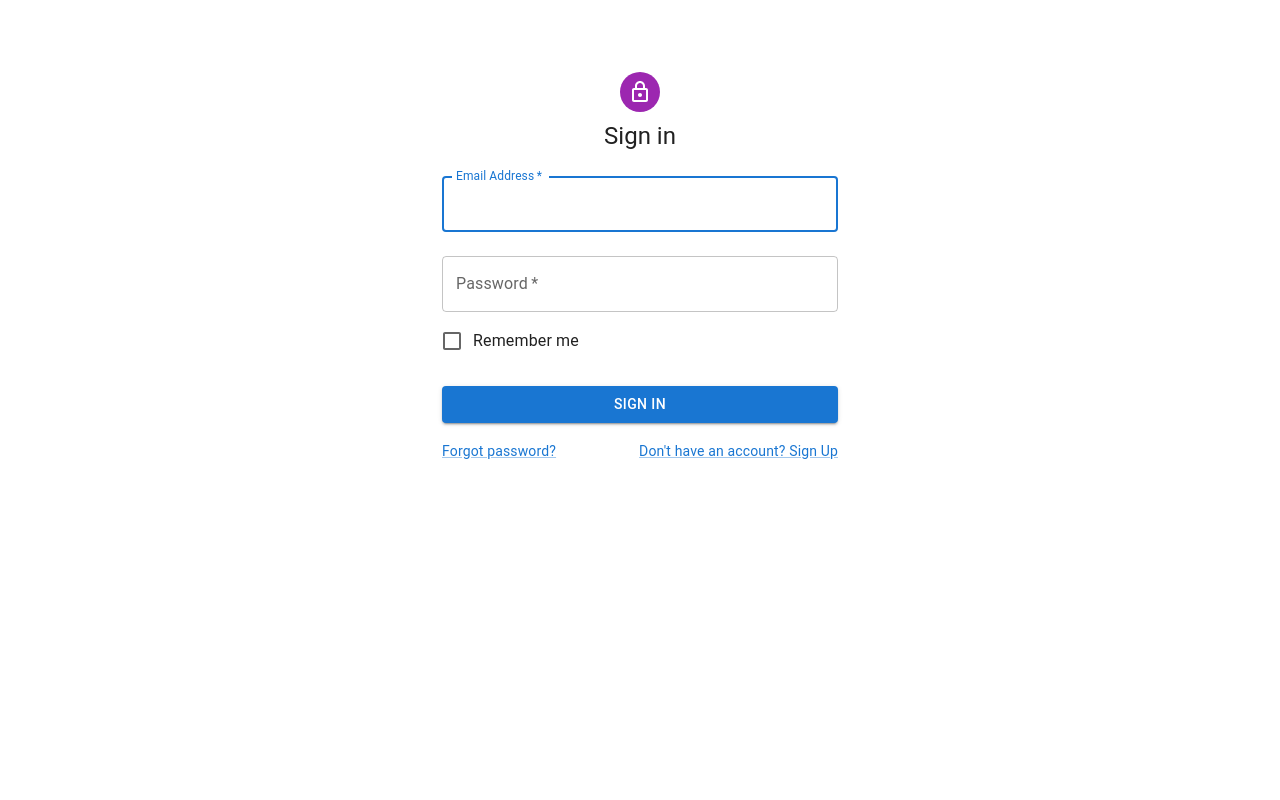
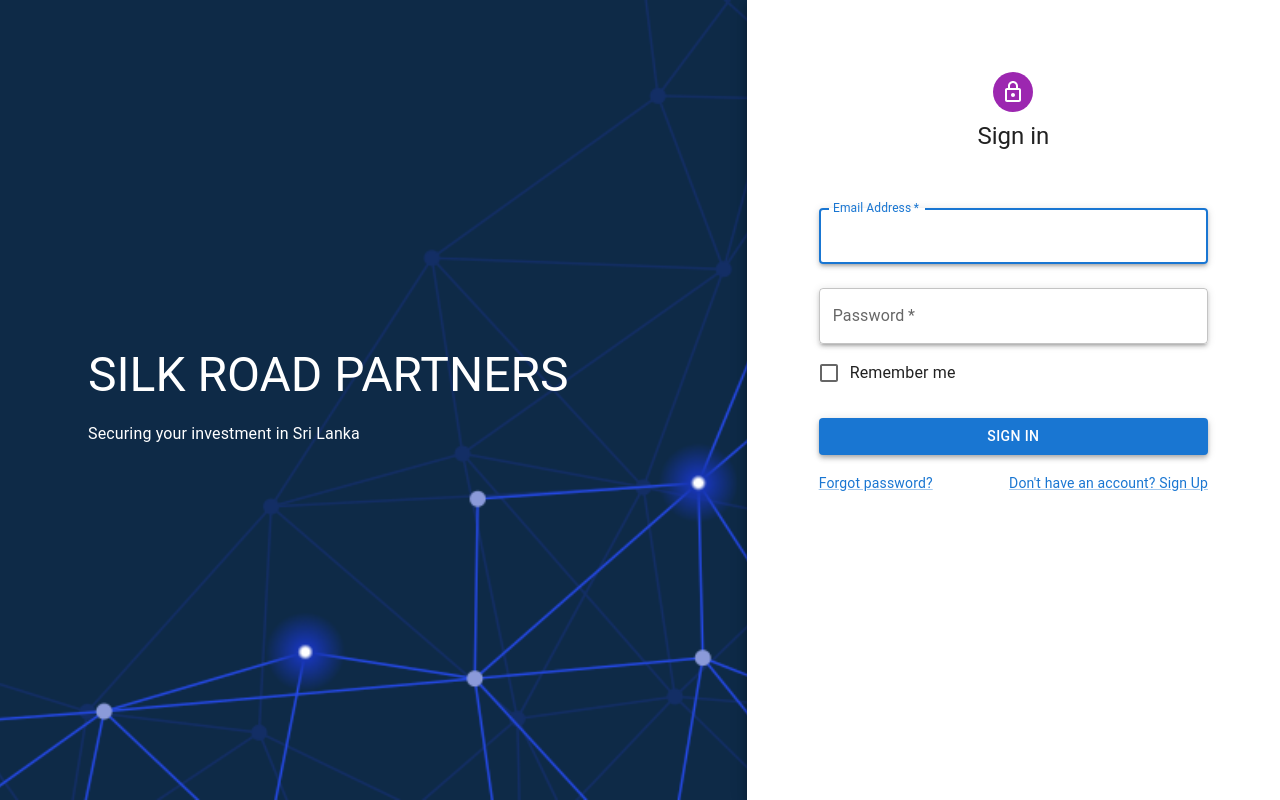
Before and after one commit to Silk-Road-Studio-Main/srp-client-dashboard-frontend, a React (Create React App) app: page /srp-client-dashboard-frontend/login in a window 1280 px wide. Built offline with nearby package versions, Linux system fonts and the light colour scheme.

Commit message:
Improved the login page

```diff
--- a/src/App.js
+++ b/src/App.js
@@ -9,7 +9,7 @@ function App() {
       <Routes>
         <Route path="srp-client-dashboard-frontend/" element={<Home />} />
         <Route path="srp-client-dashboard-frontend/login" element={<Login />} />
-        <Route path="*" element={<ErrorPage />} />
+        {/* <Route path="*" element={<ErrorPage />} /> */}
       </Routes>
     </Router>
 
--- a/src/pages/Login.js
+++ b/src/pages/Login.js
@@ -1,4 +1,5 @@
 import * as React from 'react';
+import { Container } from '@mui/material';
 import Avatar from '@mui/material/Avatar';
 import Button from '@mui/material/Button';
 import CssBaseline from '@mui/material/CssBaseline';
@@ -6,14 +7,14 @@ import TextField from '@mui/material/TextField';
 import FormControlLabel from '@mui/material/FormControlLabel';
 import Checkbox from '@mui/material/Checkbox';
 import Link from '@mui/material/Link';
+import Paper from '@mui/material/Paper';
+import Box from '@mui/material/Box';
 import Grid from '@mui/material/Grid';
-import Box from '@mui/material/Box';
 import LockOutlinedIcon from '@mui/icons-material/LockOutlined';
 import Typography from '@mui/material/Typography';
-import Container from '@mui/material/Container';
 import { createTheme, ThemeProvider } from '@mui/material/styles';
 import { useNavigate } from 'react-router-dom';
-
+import LoginBg from '../assets/img/login-bg.png';
 
 const theme = createTheme();
 
@@ -32,11 +33,45 @@ export default function Login() {
 
   return (
     <ThemeProvider theme={theme}>
-      <Container component="main" maxWidth="xs">
+      <Grid container component="main" sx={{ height: '100vh' }}>
         <CssBaseline />
+        <Grid
+          item
+          xs={false}
+          sm={4}
+          md={7}
+          sx={{
+            backgroundImage: `url(${LoginBg})`,
+            backgroundRepeat: 'no-repeat',
+            backgroundColor: (t) =>
+              t.palette.mode === 'light' ? t.palette.grey[50] : t.palette.grey[900],
+            backgroundSize: 'cover',
+            backgroundPosition: 'center',
+          }}
+        />
+
+        <Container
+            sx={{
+                    position: 'absolute',
+                    color: '#fff',
+                    top: '50%',
+                    left: '5%',
+                    transform: 'translateY(-50%)'
+                  }} >
+                  <Typography variant="h3" component="div" gutterBottom>
+                    SILK ROAD PARTNERS
+                  </Typography>
+                  <Typography variant="subtitle1" gutterBottom component="div">
+                  Securing your investment in Sri Lanka
+                  </Typography>
+        </Container>
+
+
+        <Grid item xs={12} sm={8} md={5} component={Paper} elevation={6} square>
           <Box
             sx={{
-            marginTop: 8,
+              my: 8,
+              mx: 4,
               display: 'flex',
               flexDirection: 'column',
               alignItems: 'center',
@@ -48,8 +83,9 @@ export default function Login() {
             <Typography component="h1" variant="h5">
               Sign in
             </Typography>
-          <Box component="form" onSubmit={handleSubmit} noValidate sx={{ mt: 1 }}>
+            <Box component="form" noValidate onSubmit={handleSubmit} sx={{ m: 5 }}>
               <TextField
+                sx={{ boxShadow: 3, borderRadius: 1 }}
                 margin="normal"
                 required
                 fullWidth
@@ -60,6 +96,7 @@ export default function Login() {
                 autoFocus
               />
               <TextField
+                sx={{ boxShadow: 3, borderRadius: 1 }}
                 margin="normal"
                 required
                 fullWidth
@@ -77,9 +114,9 @@ export default function Login() {
                 type="submit"
                 fullWidth
                 variant="contained"
-              sx={{ mt: 3, mb: 2 }}
+                sx={{ mt: 3, mb: 2, boxShadow: 4, borderRadius: 1 }}
                 onClick ={()=>{
-                navigate("/");
+                  navigate("/srp-client-dashboard-frontend");
                 }}
               >
                 Sign In
@@ -98,7 +135,8 @@ export default function Login() {
               </Grid>
             </Box>
           </Box>
-      </Container>
+        </Grid>
+      </Grid>
     </ThemeProvider>
   );
 }
```
Also changed, not shown: src/assets/img/login-bg.png (added). Lines whose indentation alone changed are shown as unchanged.
